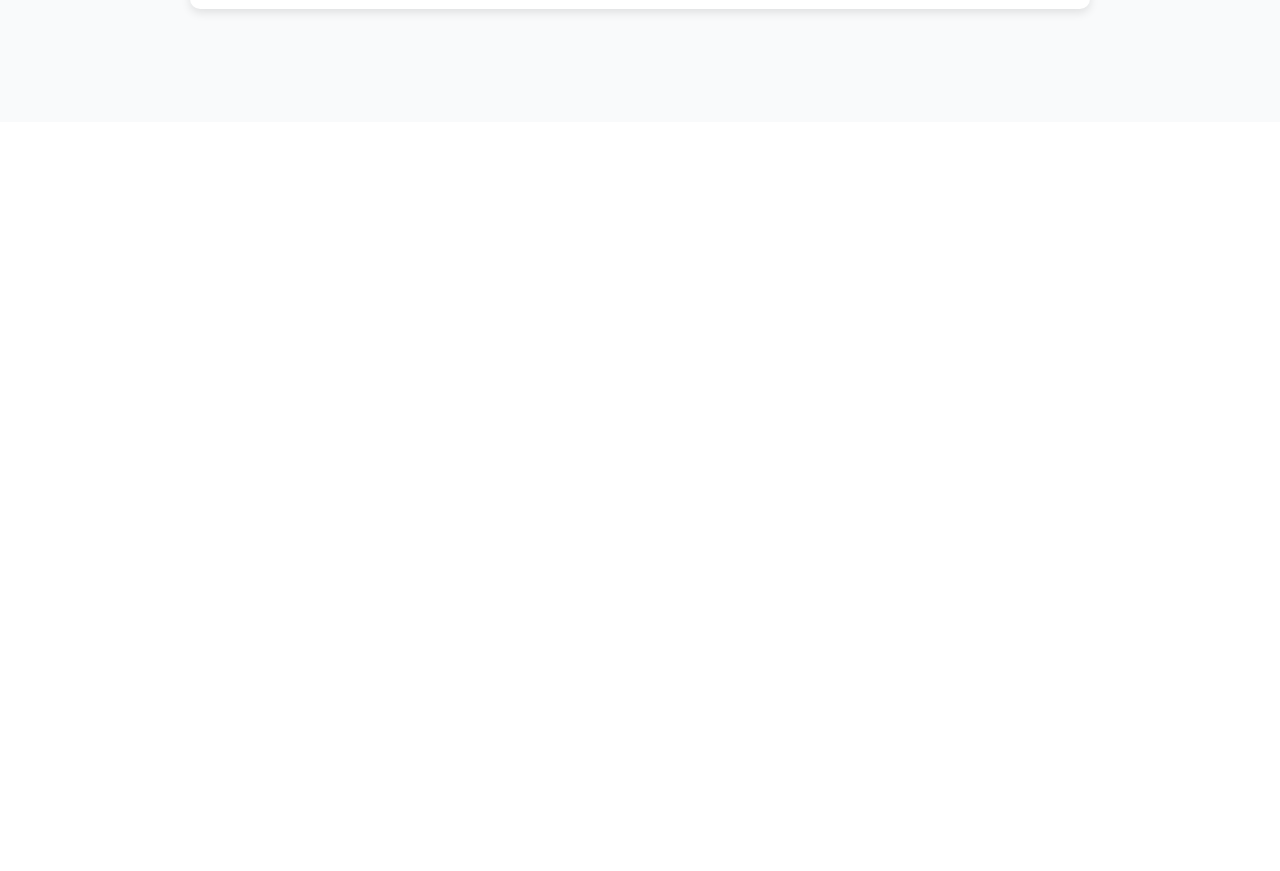
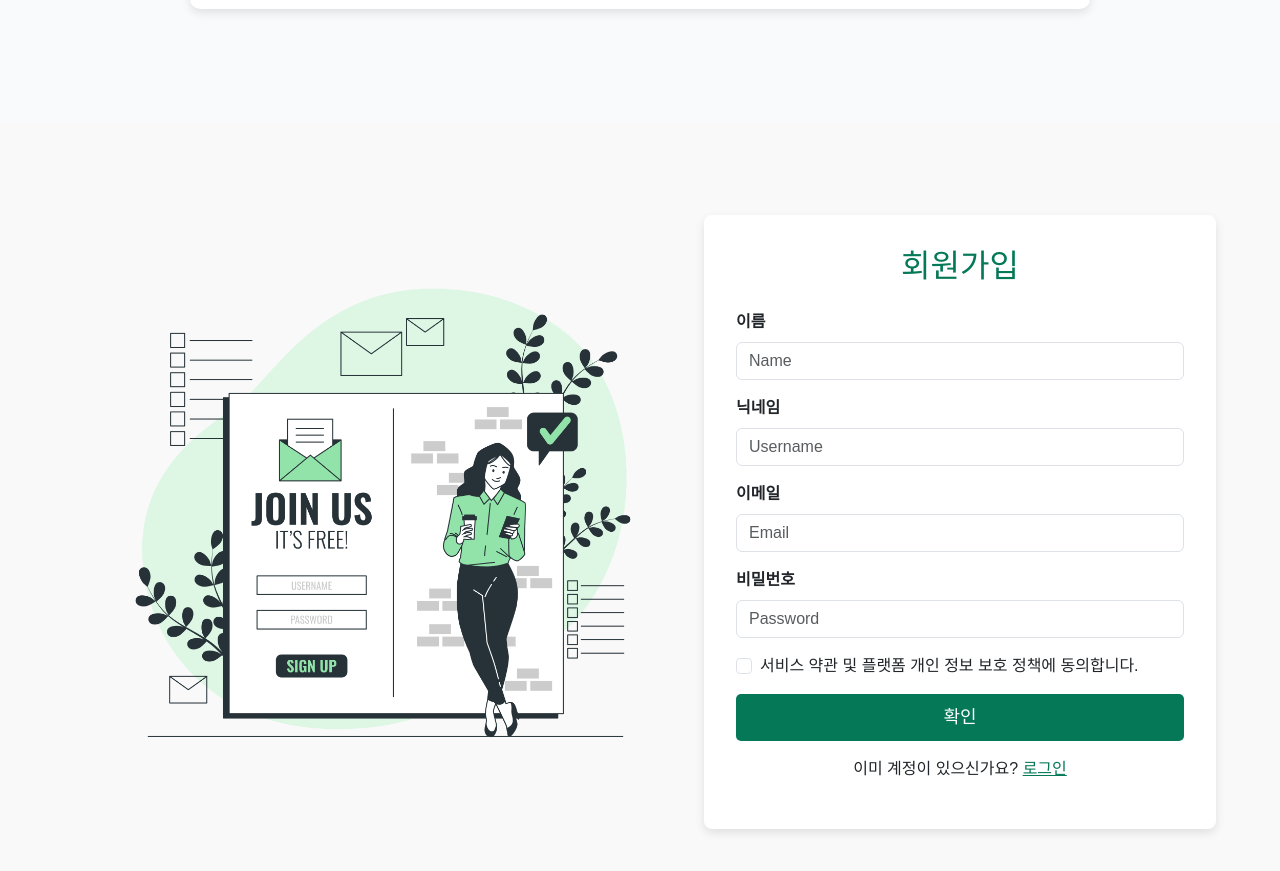
Before and after one commit to geuni95/SSDAM, a React (Vite) app: page / in a window 1280 px wide. Shown: the part 1459-2330 px from the top of the page. Before the commit the page ends 1581 px from the top, so only its background shows below. Built offline with nearby package versions, Linux system fonts and the light colour scheme; a web font is replaced by a local one.

Commit message:
회원가입 페이지

```diff
--- a/src/App.jsx
+++ b/src/App.jsx
@@ -4,6 +4,7 @@ import MainPage from "./MainPage/MainPage"; // MainPage의 경로 수정
 import UploadBox from "./UploadBox/UploadBox";
 import FileInfo from './UploadBox/FileInfo';
 import Login from "./Login/Login";
+import SignUp from "./SignUp/SignUp";
 
 function App() {
   return (
@@ -12,6 +13,7 @@ function App() {
       <UploadBox />
       <FileInfo />
       <Login />
+      <SignUp />
     </div>
   );
 }
--- /dev/null
+++ b/src/SignUp/SignUp.jsx
@@ -0,0 +1,46 @@
+import React from 'react';
+import 'bootstrap/dist/css/bootstrap.min.css';
+import './signup.css';
+
+const SignUp = () => {
+    return (
+        <div className="signup-container">
+            <div className="signup-image">
+                <img src="/src/assets/images/signup-illustration.png" alt="Join Us" />
+            </div>
+            <div className="signup-form">
+                <h2 className="signup-title">회원가입</h2>
+                <form>
+                    <div className="mb-3">
+                        <label className="form-label">이름</label>
+                        <input type="text" className="form-control" placeholder="Name" />
+                    </div>
+                    <div className="mb-3">
+                        <label className="form-label">닉네임</label>
+                        <input type="text" className="form-control" placeholder="Username" />
+                    </div>
+                    <div className="mb-3">
+                        <label className="form-label">이메일</label>
+                        <input type="email" className="form-control" placeholder="Email" />
+                    </div>
+                    <div className="mb-3">
+                        <label className="form-label">비밀번호</label>
+                        <input type="password" className="form-control" placeholder="Password" />
+                    </div>
+                    <div className="form-check mb-3">
+                        <input type="checkbox" className="form-check-input" id="termsCheck" />
+                        <label className="form-check-label" htmlFor="termsCheck">
+                            서비스 약관 및 플랫폼 개인 정보 보호 정책에 동의합니다.
+                        </label>
+                    </div>
+                    <button type="submit" className="btn btn-success w-100">확인</button>
+                </form>
+                <p className="mt-3 text-center">
+                    이미 계정이 있으신가요? <a href="/login" className="login-link">로그인</a>
+                </p>
+            </div>
+        </div>
+    );
+};
+
+export default SignUp;
--- /dev/null
+++ b/src/SignUp/signup.css
@@ -0,0 +1,40 @@
+.signup-container {
+    display: flex;
+    flex-direction: row;
+    justify-content: center;
+    align-items: center;
+    height: 100vh;
+    background-color: #f9f9f9;
+}
+
+.signup-image {
+    width: 50%;
+    display: flex;
+    justify-content: center;
+    align-items: center;
+}
+
+.signup-image img {
+    max-width: 80%;
+    height: auto;
+}
+
+.signup-form {
+    width: 40%;
+    background: white;
+    padding: 2rem;
+    border-radius: 8px;
+    box-shadow: 0px 4px 10px rgba(0, 0, 0, 0.1);
+}
+
+.signup-title {
+    text-align: center;
+    color: #047857;
+    margin-bottom: 1.5rem;
+}
+
+.login-link {
+    color: #047857;
+    cursor: pointer;
+    text-decoration: underline;
+}
```
Also changed, not shown: src/assets/images/signup-illustration.png (added).
